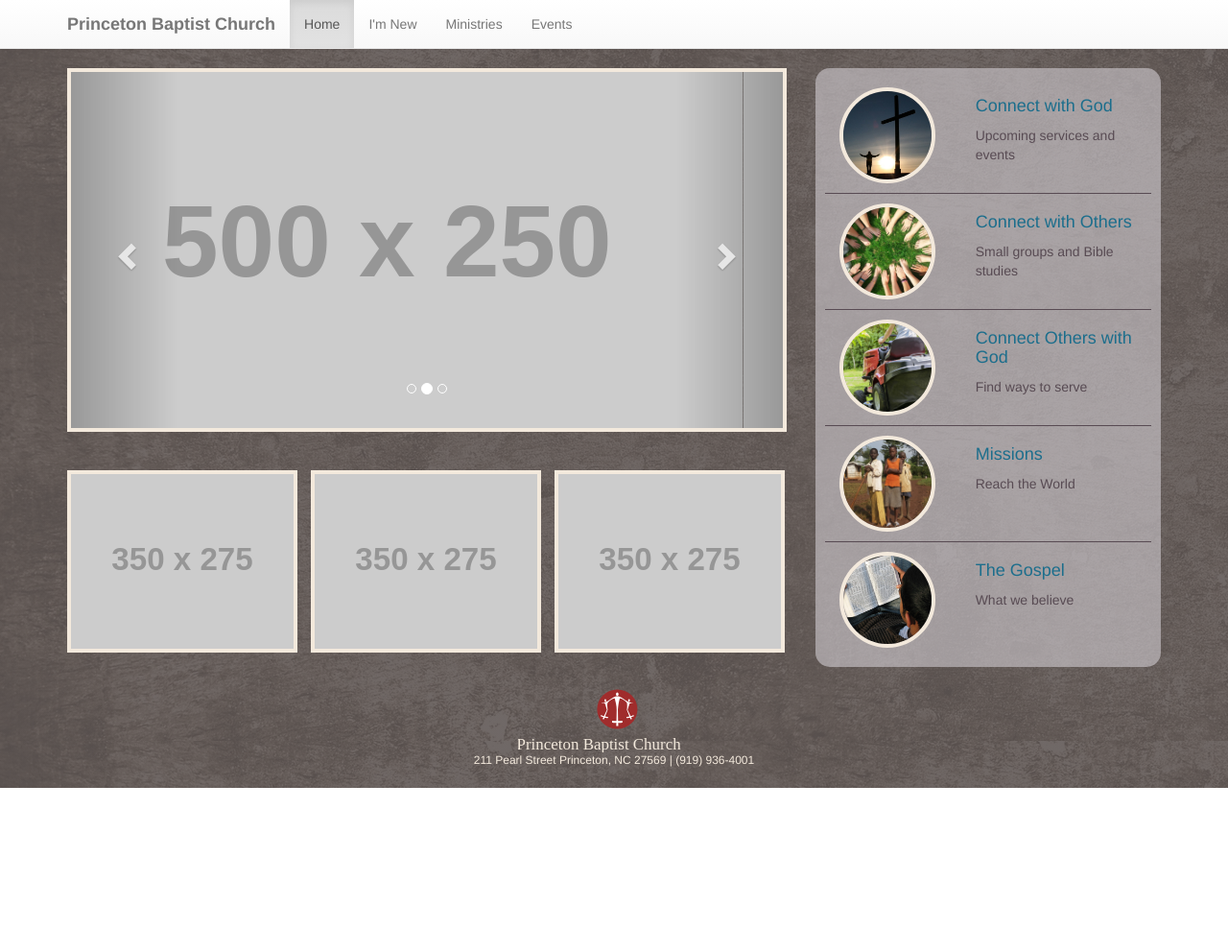
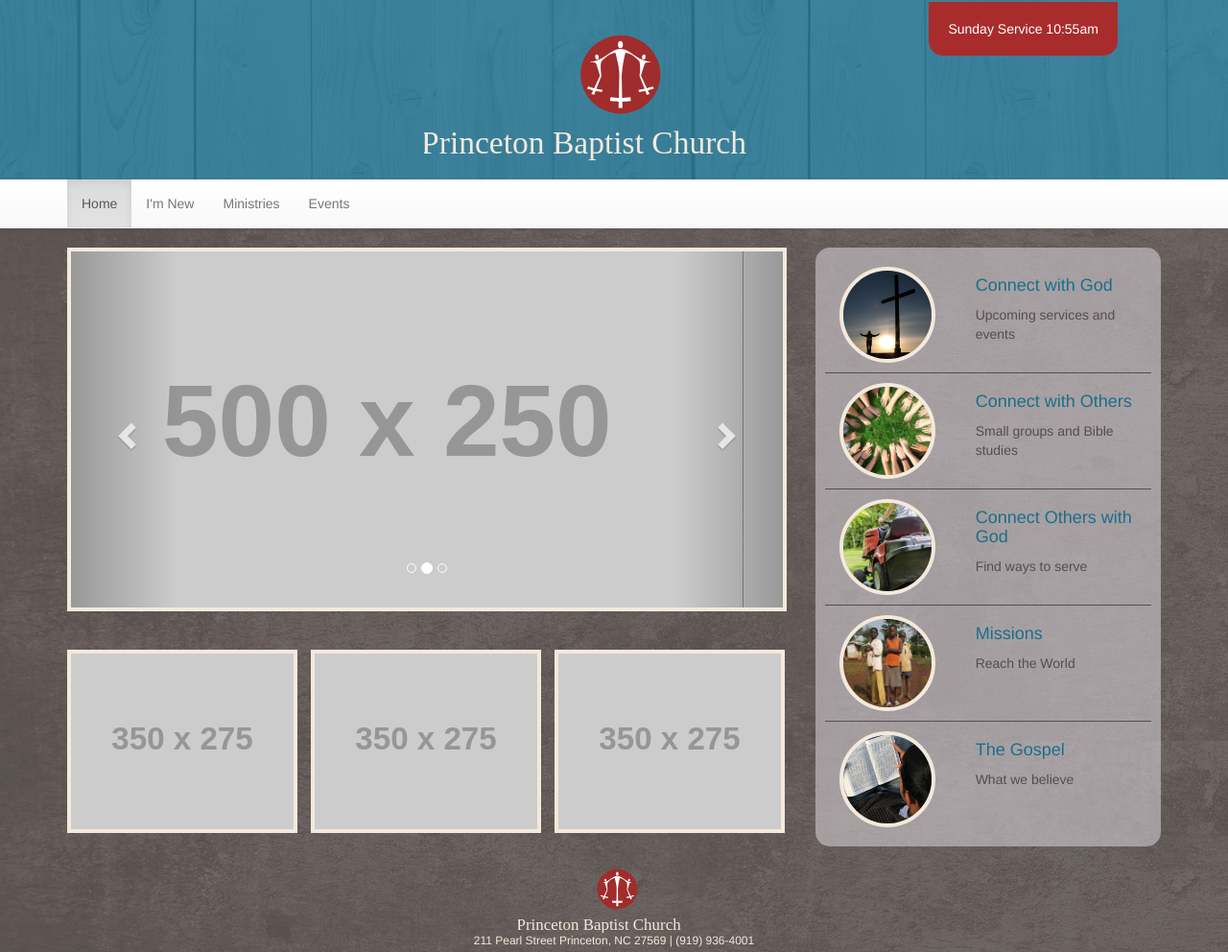
Before and after one commit to ba-batten/PBCsite, a plain HTML site: page index.html in a window 1280 px wide. Shown: the top 992 px of the page at 96% size. Before the commit the page ends 821 px from the top, so only its background shows below. Drawn offline with nearby package versions, Linux system fonts and the light colour scheme; placeholder pictures from the web are drawn by us.

Commit message:
Style header

```diff
--- a/css/styles.css
+++ b/css/styles.css
@@ -16,13 +16,20 @@ body {
 }
 
 header {
-  padding: 15px;
+  padding: 20px;
   background:
     linear-gradient(
       rgba(28, 110, 140, 0.85),
       rgba(28, 110, 140, 0.85)
     ), url("../images/wood.jpeg");
-  display: none;
+}
+
+header h5 {
+  background: rgb(169, 44, 44);
+  padding: 20px;
+  display: inline;
+  color: white;
+  border-radius: 0 0 15px 15px;
 }
 
 .location {
@@ -36,6 +43,10 @@ footer {
   margin-top: 15px;
   color: #f3e9dc;
   font-size: 12px;
+}
+
+.navbar-brand {
+  display: none;
 }
 
 /*.nav-logo {
--- a/index.html
+++ b/index.html
@@ -17,7 +17,16 @@
   <body>
     <!-- header -->
     <header class="container-fluid text-center">
-      <img src="images/pbc_logo_top_eggshell.svg" alt="Princeton Baptist Church logo" style="width: 300px" class="d-inline">
+      <div class="row">
+        <div class="col-sm-4"></div>
+        <div class="col-sm-4">
+          <img src="images/pbc_logo_top_eggshell.svg" alt="Princeton Baptist Church logo" class="img-responsive">
+        </div>
+        <div class="col-sm-4 hidden-xs hidden-sm">
+          <h5>Sunday Service 10:55am</h5>
+        </div>
+
+      </div>
       <!-- <h5 class="pull-right dropdown location">Location</h5> -->
     </header>
 
@@ -25,7 +34,6 @@
     <nav class="navbar navbar-default navbar-static-top">
       <div class="container">
         <div class="navbar-header">
-          <!-- <img src="images/pbc_logo.svg" alt="Princeton Baptist Church logo" class="nav-logo"> -->
           <button type="button" class="navbar-toggle collapsed" data-toggle="collapse" data-target="#navbar" aria-expanded="false" aria-controls="navbar">
             <span class="sr-only">Toggle navigation</span>
             <span class="icon-bar"></span>
```
